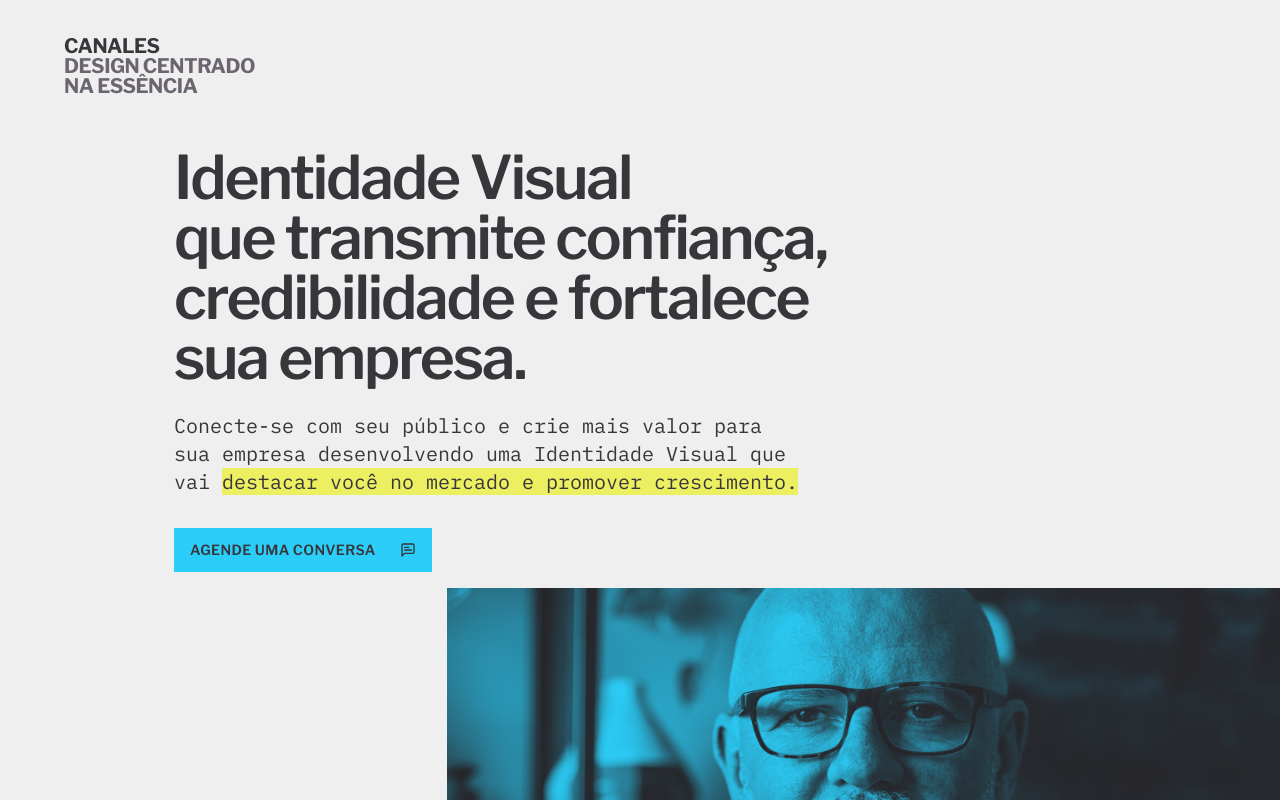
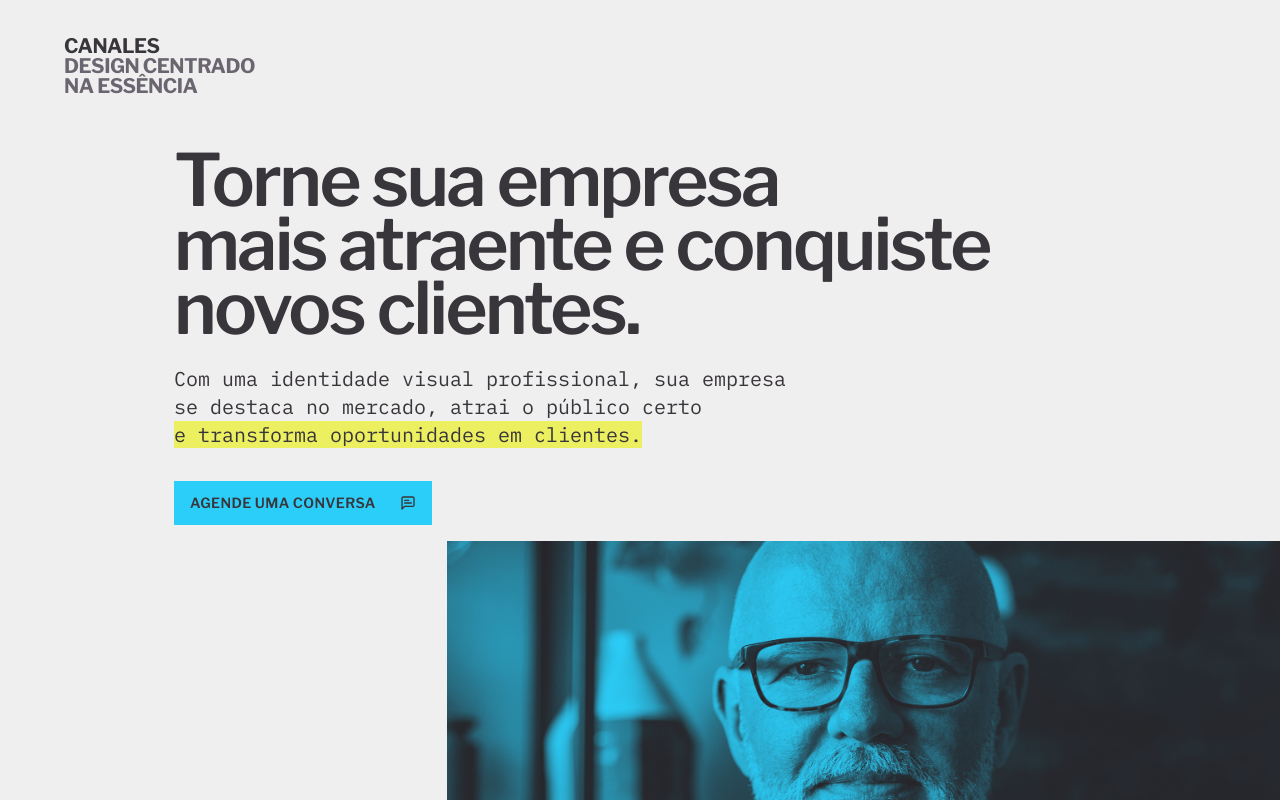
Before and after one commit to CanalesDesign/canales-design-lp-build-alt, a Next.js app: page / in a window 1280 px wide. Shown: the top 800 px of the page. Built offline with nearby package versions, Linux system fonts and the light colour scheme.

Commit message:
Change Hero Section headline to test a/b

```diff
--- a/components/atoms/headings.tsx
+++ b/components/atoms/headings.tsx
@@ -7,7 +7,7 @@ const headinglevels = tv({
   variants: {
     levelSize: {
       display:
-        "text-3xl md:text-6xl font-semibold leading-[2rem] md:leading-[3.75rem] -tracking-[0.035em]",
+        "text-3xl md:text-7xl font-semibold leading-[2rem] md:leading-[4rem] -tracking-[0.035em]",
       "headline-1":
         "text-4xl leading-[2.25rem] md:text-7xl font-semibold -tracking-[0.035em]",
       "headline-2":
--- a/components/organisms/heroSection.tsx
+++ b/components/organisms/heroSection.tsx
@@ -18,33 +18,27 @@ export default function HeroSection() {
                 className="text-secondary md:hidden"
                 headingLevel="h1"
                 levelSize="display">
-                Identidade Visual
-                <br />
-                que transmite credibilidade,
-                <br />
-                confiança e fortalece
-                <br /> sua empresa.
+                Torne sua empresa
+                <br /> mais atraente
+                <br />e conquiste
+                <br /> novos clientes.
               </Heading>
               <Heading
                 className="text-secondary hidden md:inline-block"
                 headingLevel="h1"
                 levelSize="display">
-                Identidade Visual
-                <br />
-                que transmite confiança,
-                <br />
-                credibilidade e fortalece
-                <br />
-                sua empresa.
+                Torne sua empresa
+                <br /> mais atraente e conquiste
+                <br /> novos clientes.
               </Heading>
 
               <Paragraphs
-                className="text-secondary max-w-[860px] mt-6 text-balance paragraph-mono"
+                className="text-secondary max-w-[800px] mt-6 paragraph-mono"
                 bodySize="body-xl">
-                Conecte-se com seu público e crie mais valor para sua empresa
-                desenvolvendo uma Identidade Visual que vai{" "}
+                Com uma identidade visual profissional, sua empresa
+                <br /> se destaca no mercado, atrai o público certo <br />
                 <span className="highlight">
-                  destacar você no mercado e promover crescimento.
+                  e transforma oportunidades em clientes.
                 </span>
               </Paragraphs>
               <Button
--- a/data/hero-content.js
+++ b/data/hero-content.js
@@ -4,7 +4,7 @@ const HeroContent = [
   {
     id: 1,
     headline: "Identidade Visualque transmite confiança, credibilidade e fortalecesua empresa.",
-    body: "Conecte-se com seu público e crie mais valor para sua empresa desenvolvendo uma Identidade Visual que vai destacar você no mercado e promover crescimento.",
+    body: "Identidade Visual que transmite confiança, credibilidade e fortalece sua empresa.",
     cta: "agende uma conversa",
     path: "https://api.whatsapp.com/send?phone=5541997532248",
     rel: "noopener noreferrer",
```
